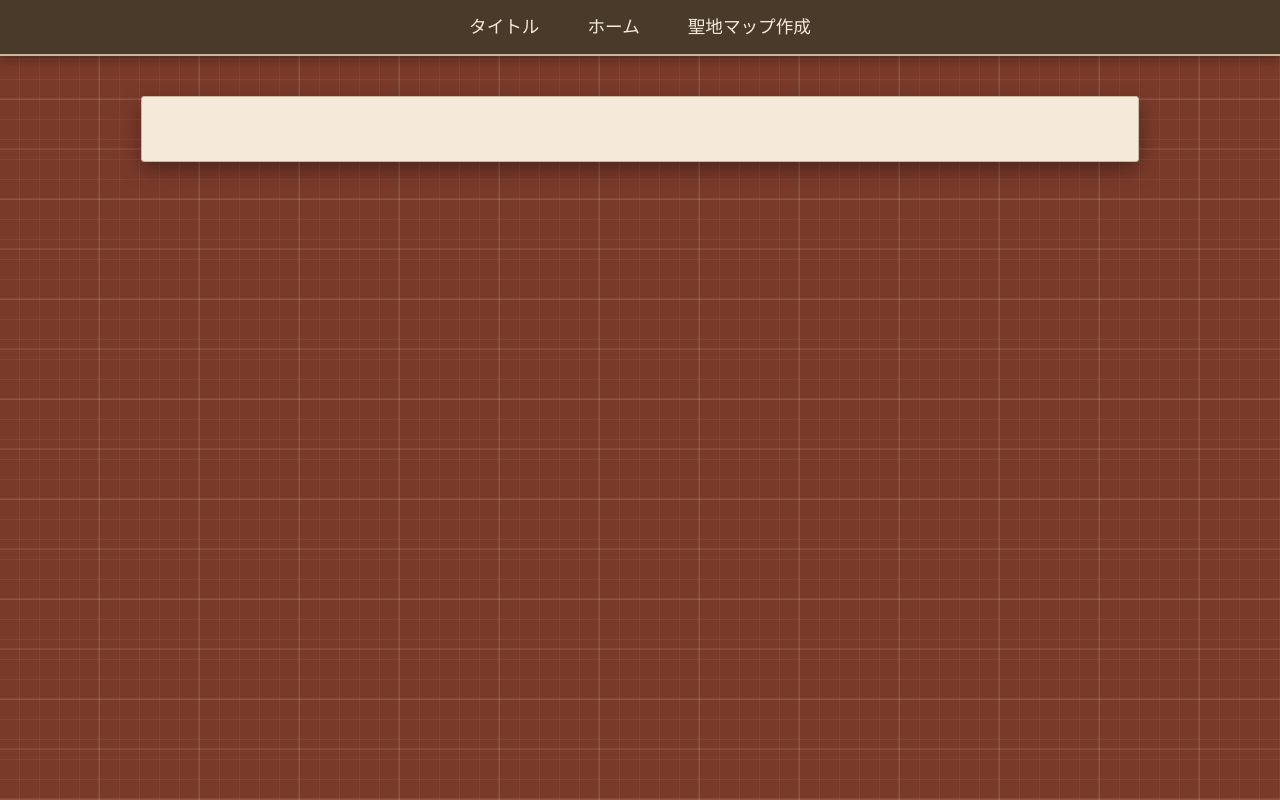
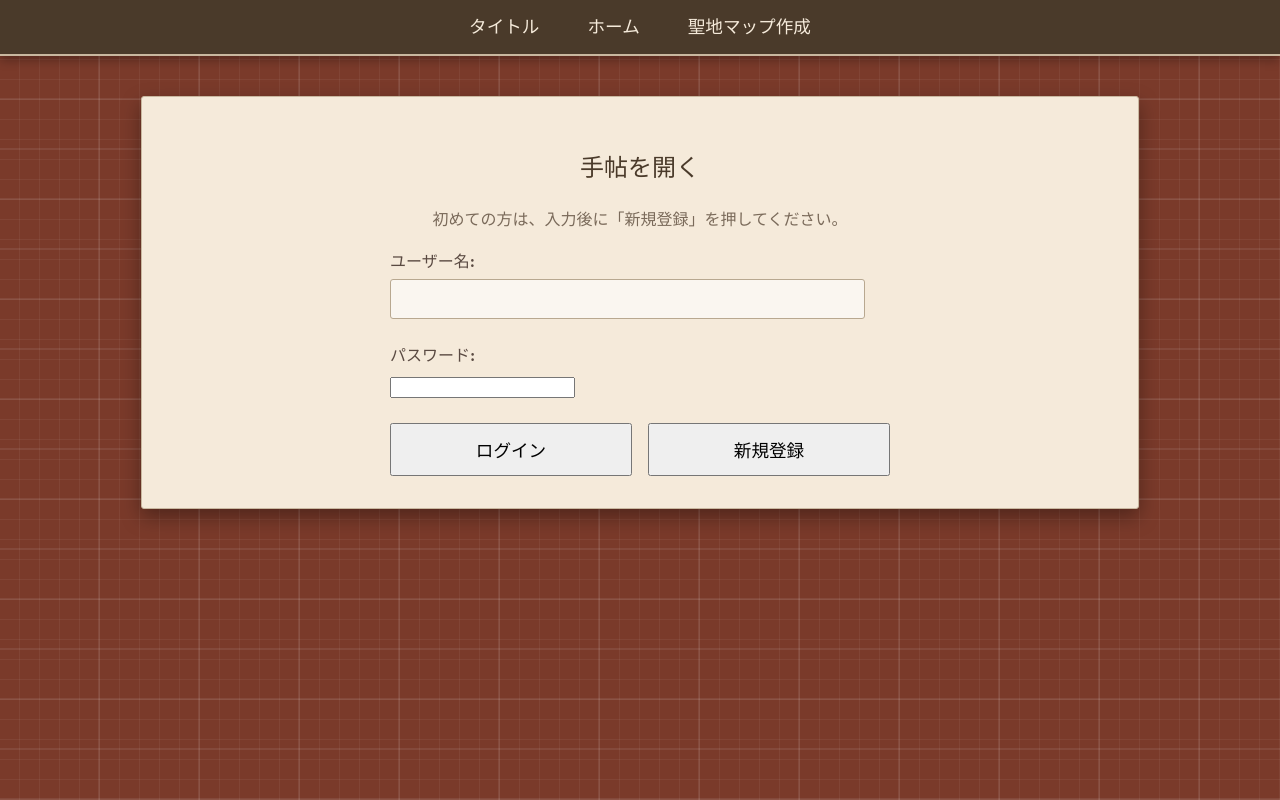
Before and after one commit to yutokunndayo/--, a React (Vite) app: page /login in a window 1280 px wide. Before the commit this address had no page. Built offline with nearby package versions, Linux system fonts and the light colour scheme.

Commit message:
ろぐいんＯＫ

```diff
--- a/index.html
+++ b/index.html
@@ -4,7 +4,7 @@
     <meta charset="UTF-8" />
     <link rel="icon" type="image/svg+xml" href="/vite.svg" />
     <meta name="viewport" content="width=device-width, initial-scale=1.0" />
-    <title>追憶の地図 - Memoir Map</title>
+    <title> 聖地</title>
 
     <link rel="preconnect" href="https://fonts.googleapis.com">
     <link rel="preconnect" href="https://fonts.gstatic.com" crossorigin>
--- a/src/App.jsx
+++ b/src/App.jsx
@@ -1,18 +1,19 @@
 import React from 'react';
 import { BrowserRouter, Routes, Route, Link } from 'react-router-dom';
 
-// ↓↓↓ すべて .jsx に変更します ↓↓↓
 import TitleScreen from './TitleScreen.jsx';
 import HomeScreen from './HomeScreen.jsx';
 import PostScreen from './PostScreen.jsx';
 import ViewScreen from './ViewScreen.jsx';
+import LoginScreen from './LoginScreen.jsx'; // 1. インポート
 
 import './App.css';
 
 function App() {
   return (
     <BrowserRouter>
-      <div className="App">
+      <div className="App"> {/* <-- エラーが指していた開始タグ */}
+
         <nav>
           <ul>
             <li><Link to="/">タイトル</Link></li>
@@ -24,12 +25,13 @@ function App() {
         <div className="content">
           <Routes>
             <Route path="/" element={<TitleScreen />} />
+            <Route path="/login" element={<LoginScreen />} /> {/* 2. 追加した行 */}
             <Route path="/home" element={<HomeScreen />} />
             <Route path="/post" element={<PostScreen />} />
-            {/* :id は「マップのID」を渡すように変更 */}
             <Route path="/view/:pilgrimageId" element={<ViewScreen />} />
           </Routes>
         </div>
+
       </div>
     </BrowserRouter>
   );
--- /dev/null
+++ b/src/LoginScreen.jsx
@@ -0,0 +1,131 @@
+import React, { useState } from 'react';
+import { useNavigate } from 'react-router-dom';
+
+function LoginScreen() {
+  const [username, setUsername] = useState('');
+  const [password, setPassword] = useState('');
+  const navigate = useNavigate();
+
+  // === 新規登録ボタンが押された時の処理 ===
+  const handleRegister = async (e) => {
+    e.preventDefault(); // フォーム送信のデフォルト動作を停止
+    if (!username || !password) {
+      alert('ユーザー名とパスワードの両方を入力してください。');
+      return;
+    }
+
+    try {
+      const response = await fetch('http://localhost:3000/register', {
+        method: 'POST',
+        headers: { 'Content-Type': 'application/json' },
+        body: JSON.stringify({ username, password }),
+      });
+
+      const responseText = await response.text();
+      if (!response.ok) {
+        throw new Error(responseText); // "登録失敗" などのサーバーからのエラー
+      }
+
+      alert('新規登録が完了しました！\n続いて、ログインしてください。');
+      // 登録が成功したら、パスワード欄だけ空にする
+      setPassword('');
+
+    } catch (err) {
+      console.error('登録エラー:', err);
+      alert(`登録に失敗しました: ${err.message}`);
+    }
+  };
+
+  // === ログインボタンが押された時の処理 ===
+  const handleLogin = async (e) => {
+    e.preventDefault();
+    if (!username || !password) {
+      alert('ユーザー名とパスワードの両方を入力してください。');
+      return;
+    }
+
+    try {
+      const response = await fetch('http://localhost:3000/login', {
+        method: 'POST',
+        headers: { 'Content-Type': 'application/json' },
+        body: JSON.stringify({ username, password }),
+      });
+
+      if (!response.ok) {
+        throw new Error(await response.text()); // "認証失敗" など
+      }
+
+      const data = await response.json(); // { message: '...', token: '...' }
+
+      // === ★★★ 最も重要な処理 ★★★ ===
+      // 取得したトークンをブラウザのLocalStorageに保存する
+      localStorage.setItem('token', data.token);
+
+      alert('ログインしました！');
+
+      // ホーム画面に強制遷移
+      navigate('/home');
+
+    } catch (err) {
+      console.error('ログインエラー:', err);
+      alert(`ログインに失敗しました: ${err.message}`);
+    }
+  };
+
+  return (
+    <div style={{ maxWidth: '500px', margin: '0 auto' }}>
+      <h2 style={{ textAlign: 'center' }}>手帖を開く</h2>
+      <p style={{ textAlign: 'center', color: '#7a6a5a' }}>
+        初めての方は、入力後に「新規登録」を押してください。
+      </p>
+
+      {/* ボタンが2つあるため、formのonSubmitは使わず、
+        各ボタンのonClickで個別の関数を呼び出します。
+      */}
+      <form>
+        <div style={{ marginBottom: '1.5rem' }}>
+          <label htmlFor="username" style={{ display: 'block', marginBottom: '5px', fontWeight: 'bold' }}>
+            ユーザー名:
+          </label>
+          <input
+            id="username"
+            type="text"
+            value={username}
+            onChange={(e) => setUsername(e.target.value)}
+            required
+          />
+        </div>
+        <div style={{ marginBottom: '1.5rem' }}>
+          <label htmlFor="password" style={{ display: 'block', marginBottom: '5px', fontWeight: 'bold' }}>
+            パスワード:
+          </label>
+          <input
+            id="password"
+            type="password"
+            value={password}
+            onChange={(e) => setPassword(e.target.value)}
+            required
+          />
+        </div>
+
+        <div style={{ display: 'flex', justifyContent: 'space-between', gap: '1rem' }}>
+          <button
+            onClick={handleLogin}
+            style={{ flex: 1, fontSize: '1.1em', padding: '12px' }}
+          >
+            ログイン
+          </button>
+          <button
+            type="button" // (type="button" でフォーム送信を防ぐ)
+            onClick={handleRegister}
+            style={{ flex: 1, fontSize: '1.1em', padding: '12px' }}
+          >
+            新規登録
+          </button>
+        </div>
+      </form>
+    </div>
+  );
+}
+
+export default LoginScreen;
--- a/src/TitleScreen.jsx
+++ b/src/TitleScreen.jsx
@@ -4,20 +4,22 @@ import { useNavigate } from 'react-router-dom';
 function TitleScreen() {
   const navigate = useNavigate();
 
-  const goToHome = () => {
-    // 実際にはここでログイン処理などを行う
-    console.log('ログイン/新規登録処理（のダミー）');
-    navigate('/home');
+  // ↓↓↓ 関数名を変更 (goToHome → goToLogin)
+  const goToLogin = () => {
+    // 遷移先を /home から /login に変更
+    navigate('/login');
   };
 
   return (
-    <div style={{ textAlign: 'center' }}> {/* タイトル画面だけ中央揃えに */}
+    <div style={{ textAlign: 'center' }}>
       <h1>追憶の地図</h1>
       <h2>- Memoir Map -</h2>
       <p style={{ fontSize: '1.1em', marginTop: '1.5rem', marginBottom: '2rem' }}>
         物語のあの場所を、あなたの足跡で記録しよう。
       </p>
-      <button onClick={goToHome}>
+
+      {/* ↓↓↓ 呼び出す関数を変更 */}
+      <button onClick={goToLogin}>
         手帖を開く (ログイン / 新規登録)
       </button>
     </div>
```
Also changed, not shown: 1 other file (tests, documents, lock files or other folders).
